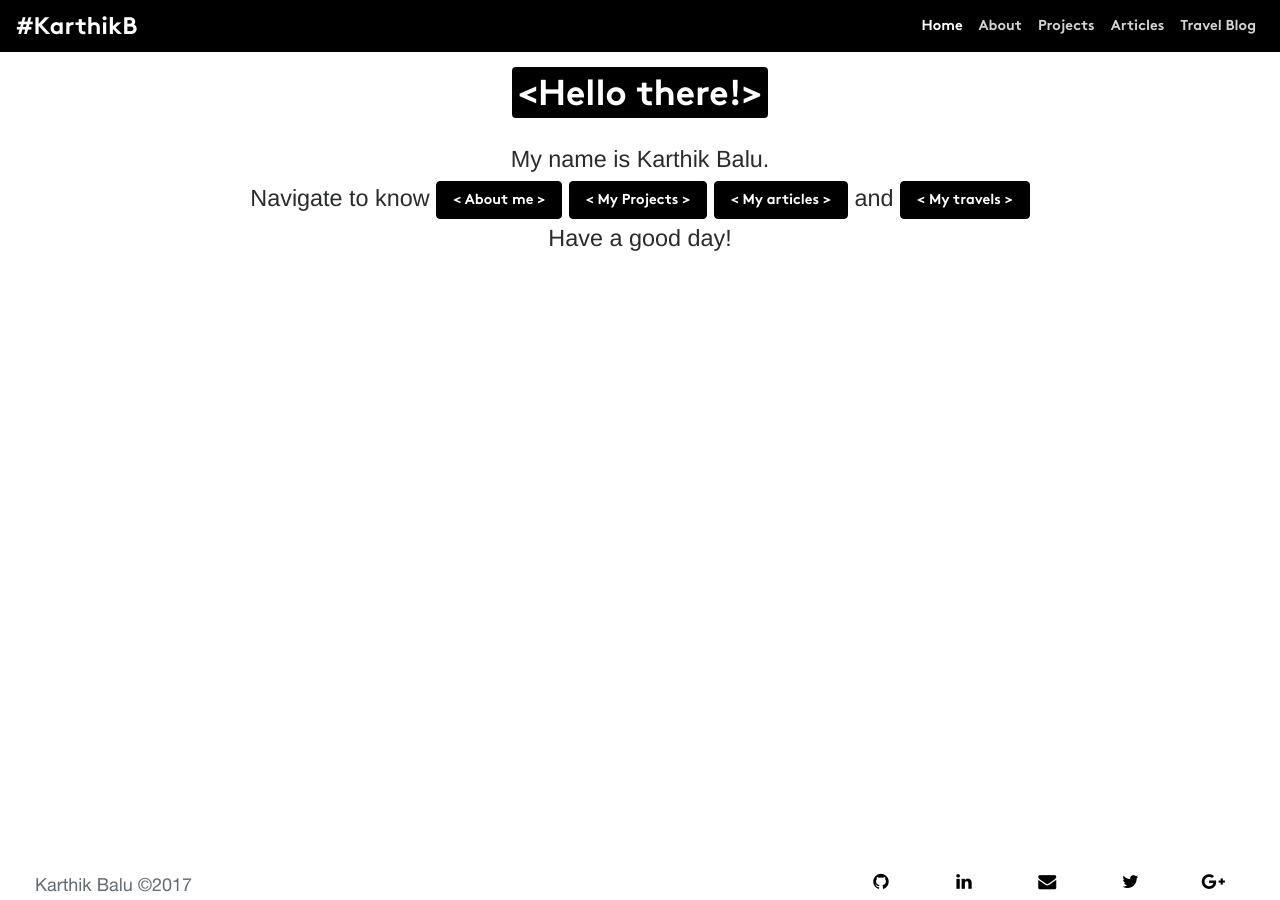
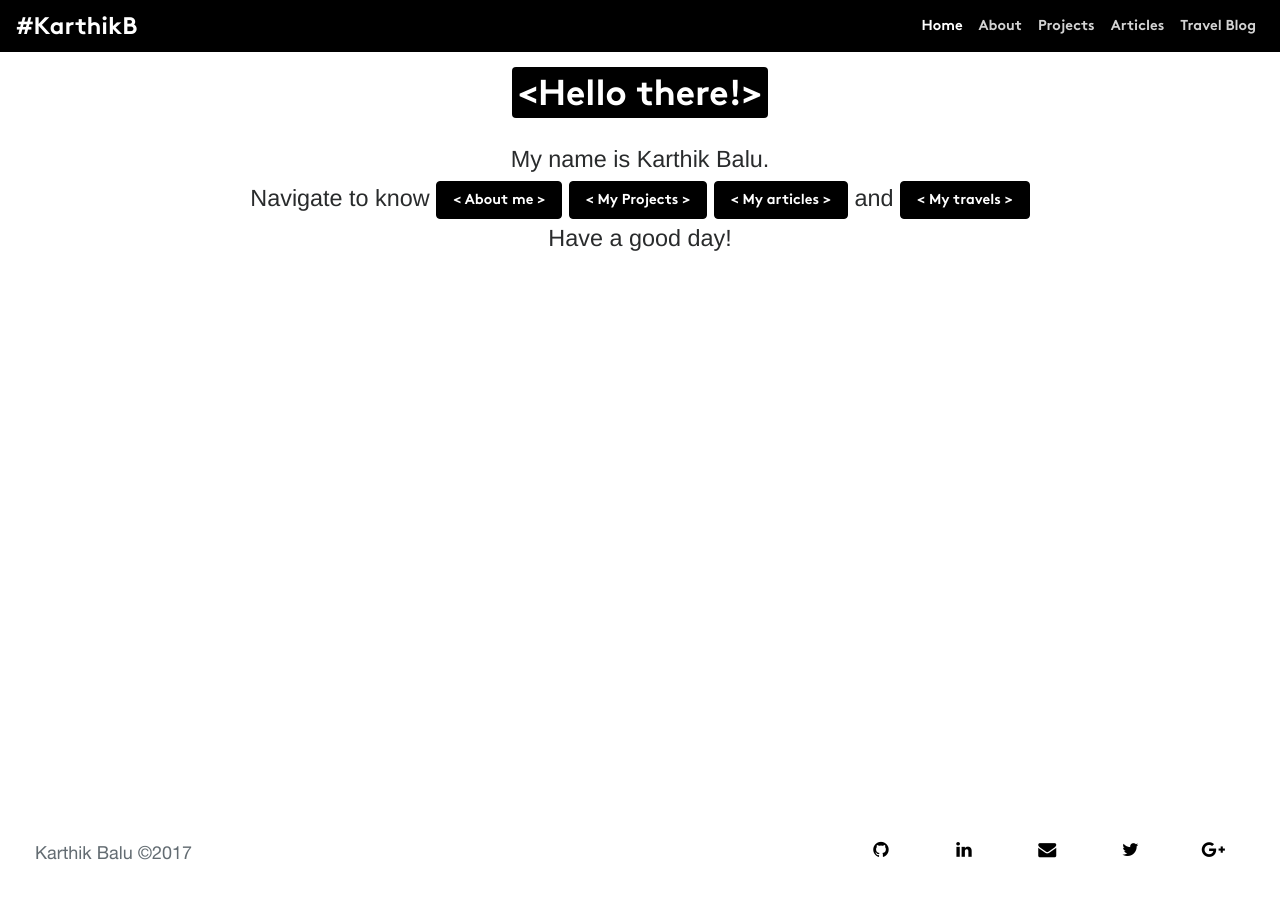
Before and after one commit to karthik-balu/karthik-balu.github.io, a Jekyll site: the page built from index.html, in a window 1280 px wide and 900 px high, scrolled down 32 px. Built offline with Jekyll 4.4.1, drawn with Linux system fonts in a browser that asks for light colours; after the commit the page ends 900 px from its top, so only the background shows below that.

Commit message:
Update cover.css

```diff
--- a/static/css/cover.css
+++ b/static/css/cover.css
@@ -224,7 +224,7 @@ a:focus{
 	bottom: 0;
 	width: 100%;
 	/* Set the fixed height of the footer here */
-	height: 10px;
+	/*height: 10px;*/
 	font-size:1em;
 	background-color: #ffffff;
 }
```
